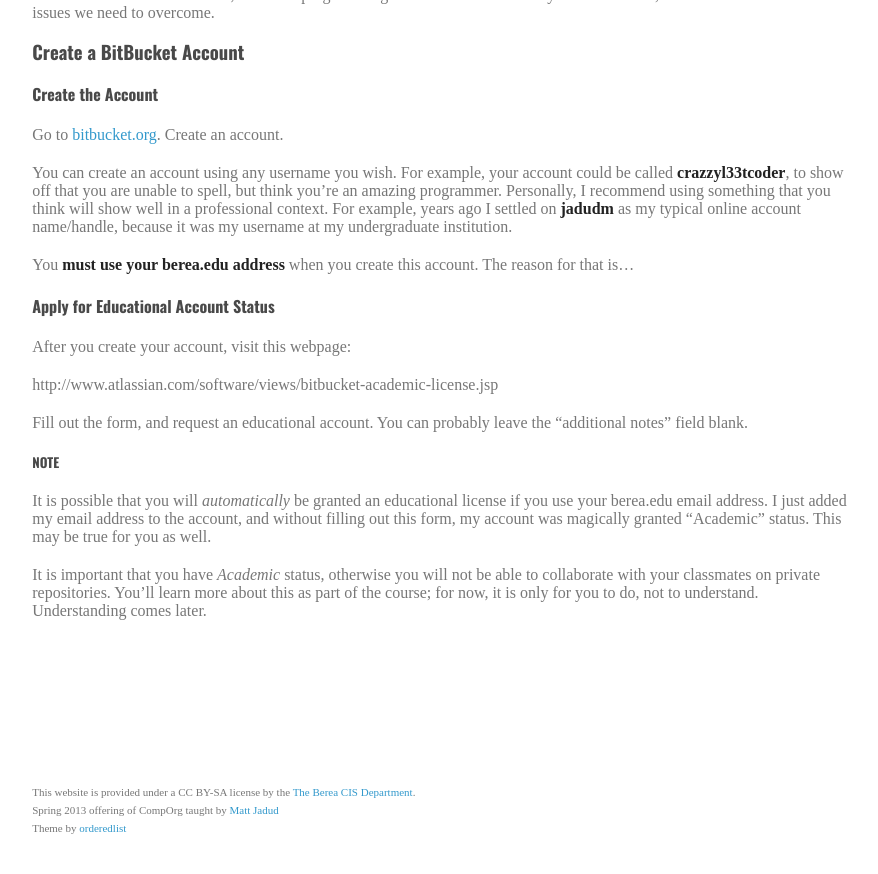
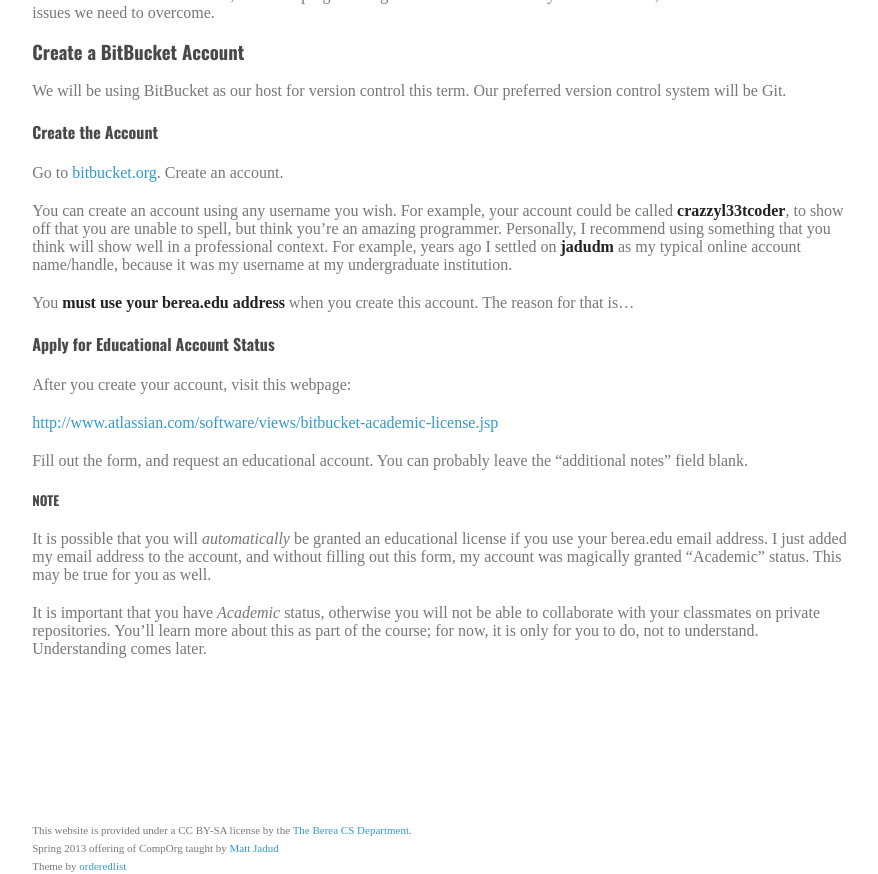
Before and after one commit to bereacs/comporg, a Jekyll site: the page built from todo/assignments.md, in a window 1280 px wide and 1400 px high, scrolled down 446 px, cut to the strip 526-1400 px from the top of the window. Shown: the whole strip, without its empty margins (375-1253 px from the left). Built offline with Jekyll 4.4.1, drawn with Linux system fonts in a browser that asks for light colours; some web fonts are replaced; before the commit the page ends 1808 px from its top, so only the background shows below that.

Commit message:
Minor edits; fixed URL, footer.

```diff
--- a/_includes/assignments/create-bitbucket-account.md
+++ b/_includes/assignments/create-bitbucket-account.md
@@ -1,5 +1,5 @@
 ### Create a BitBucket Account
-
+We will be using BitBucket as our host for version control this term. Our preferred version control system will be Git.
 
 #### Create the Account
 
@@ -13,7 +13,7 @@
 
 After you create your account, visit this webpage:
 
-http://www.atlassian.com/software/views/bitbucket-academic-license.jsp
+[http://www.atlassian.com/software/views/bitbucket-academic-license.jsp](http://www.atlassian.com/software/views/bitbucket-academic-license.jsp)
 
 Fill out the form, and request an educational account. You can probably leave the "additional notes" field blank.
 
--- a/_includes/minimal-footer.html
+++ b/_includes/minimal-footer.html
@@ -1,7 +1,7 @@
 <p>
   <small>
   This website is provided under a CC BY-SA license by the
-  <a href="http://github.com/bereacs/babw">The Berea CIS Department</a>.
+  <a href="http://github.com/bereacs/babw">The Berea CS Department</a>.
   <br/>
     Spring 2013 offering of {{site.short}} taught by <a href="{{site.prof_url}}">Matt Jadud</a>
     <br/>
```
